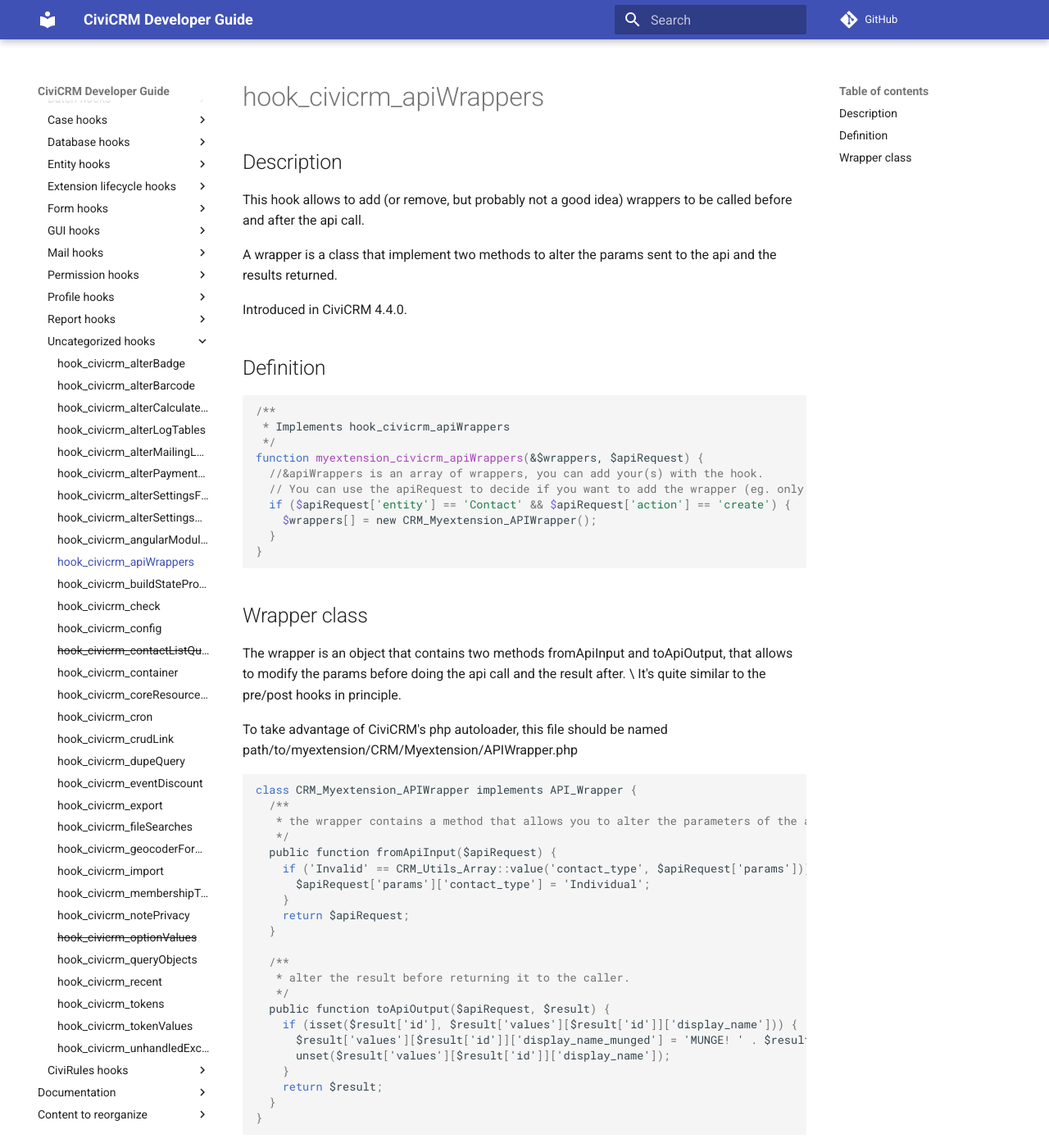
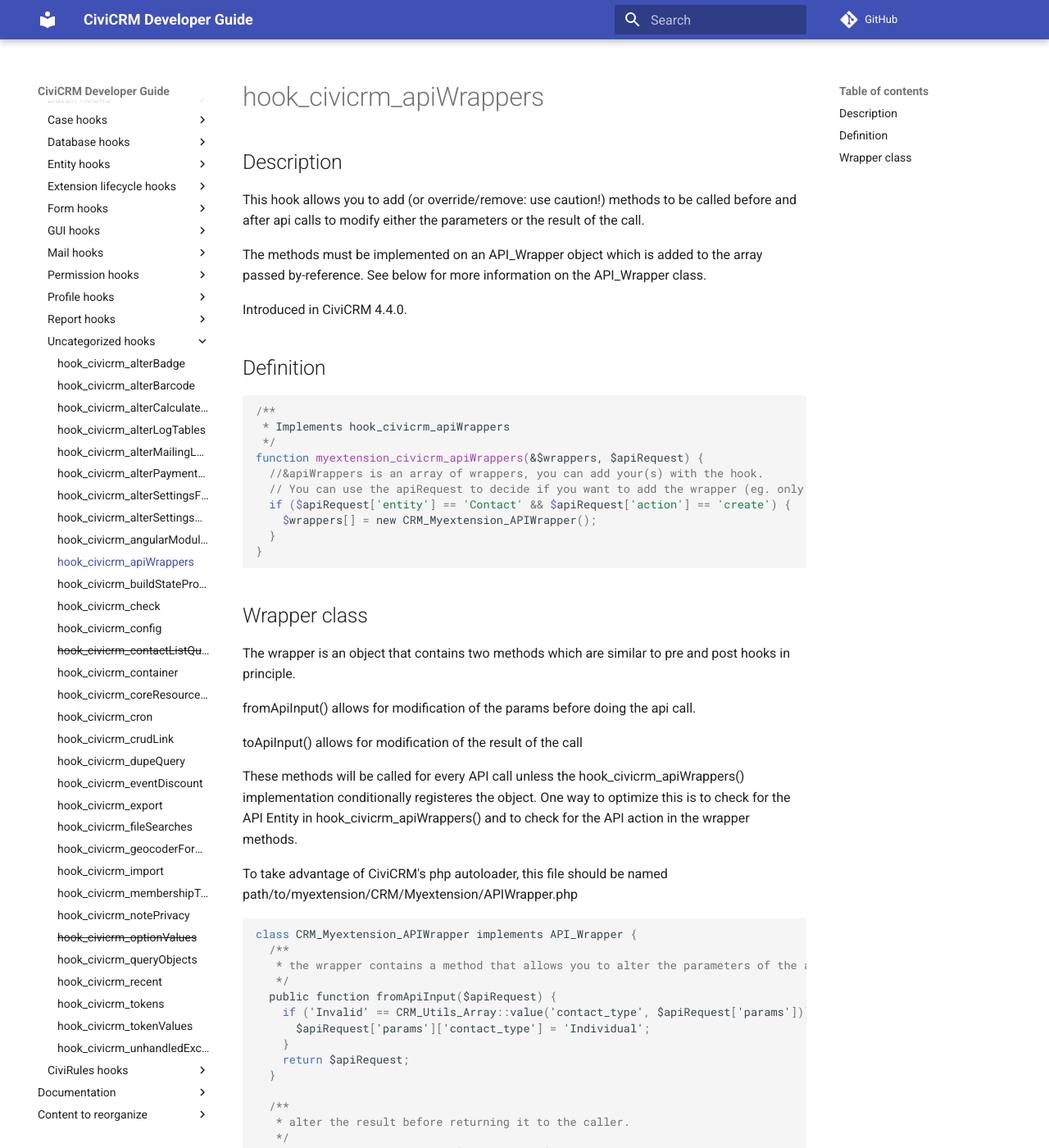
Before and after one commit to civicrm/civicrm-dev-docs, an MkDocs documentation site: the page built from docs/hooks/hook_civicrm_apiWrappers.md, in a window 1280 px wide and 1400 px high. Shown: the whole window at 82% size. Built offline with MkDocs 1.6.1 and Material for MkDocs 9.7.7, drawn with Linux system fonts in a browser that asks for light colours; comment, search, counter and statistics services are not loaded; old or Windows-style settings are respelled for this version of MkDocs.

Commit message:
hopefully improve the docs on API_Wrappers

```diff
--- a/docs/hooks/hook_civicrm_apiWrappers.md
+++ b/docs/hooks/hook_civicrm_apiWrappers.md
@@ -2,11 +2,9 @@
 
 ## Description
 
-This hook allows to add (or remove, but probably not a good idea)
-wrappers to be called before and after the api call.
+This hook allows you to add (or override/remove: use caution!) methods to be called before and after api calls to modify either the parameters or the result of the call.
 
-A wrapper is a class that implement two methods to alter the params sent
-to the api and the results returned.
+The methods must be implemented on an API_Wrapper object which is added to the array passed by-reference. See below for more information on the API_Wrapper class.
 
 Introduced in CiviCRM 4.4.0.
 
@@ -27,10 +25,13 @@
 
 ## Wrapper class
 
-The wrapper is an object that contains two methods fromApiInput and
-toApiOutput, that allows to modify the params before doing the api call
-and the result after. \
- It's quite similar to the pre/post hooks in principle.
+The wrapper is an object that contains two methods which are similar to pre and post hooks in principle.
+
+fromApiInput() allows for modification of the params before doing the api call.
+
+toApiInput() allows for modification of the result of the call
+
+These methods will be called for every API call unless the hook_civicrm_apiWrappers() implementation conditionally registeres the object. One way to optimize this is to check for the API Entity in hook_civicrm_apiWrappers() and to check for the API action in the wrapper methods.
 
 To take advantage of CiviCRM's php autoloader, this file should be named
 path/to/myextension/CRM/Myextension/APIWrapper.php
```
